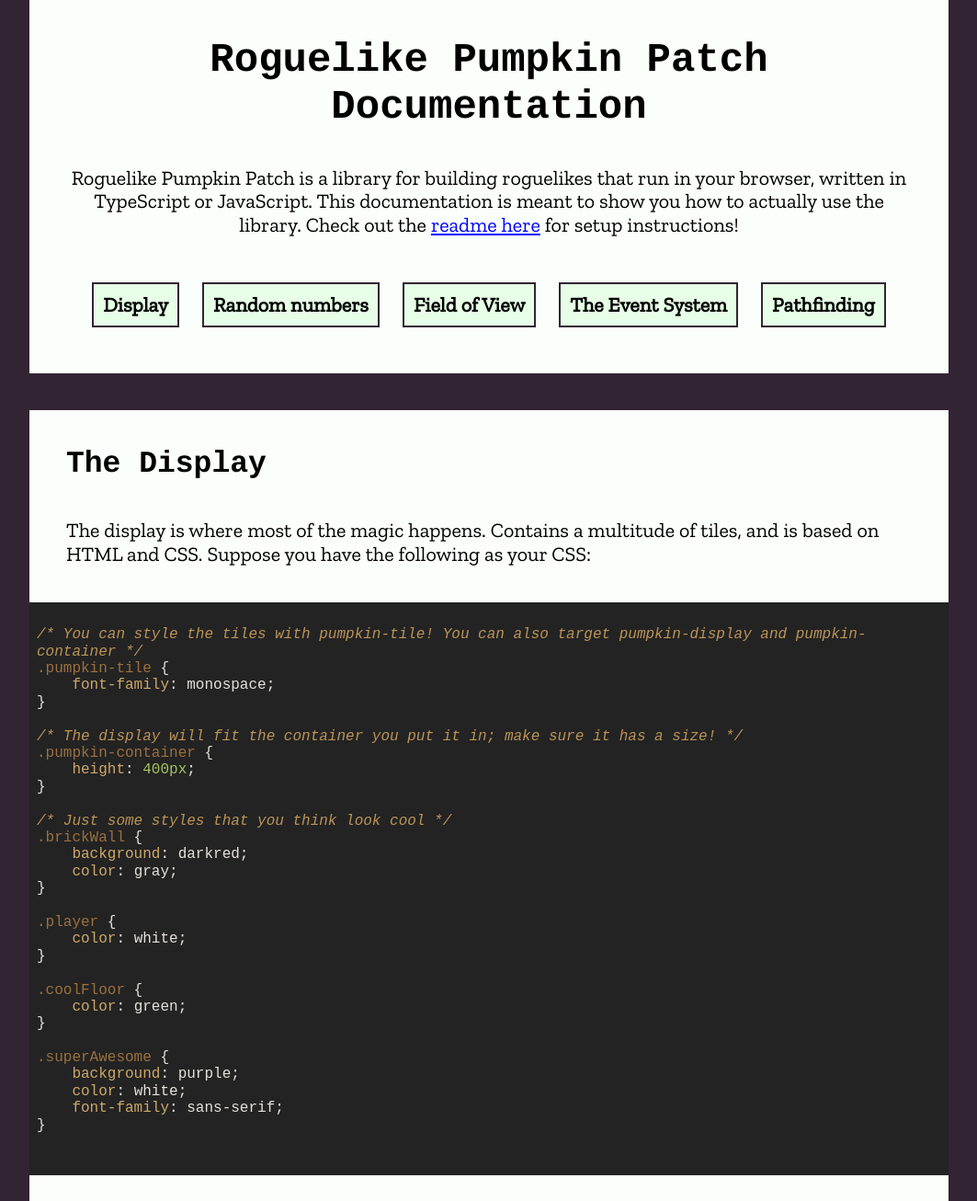
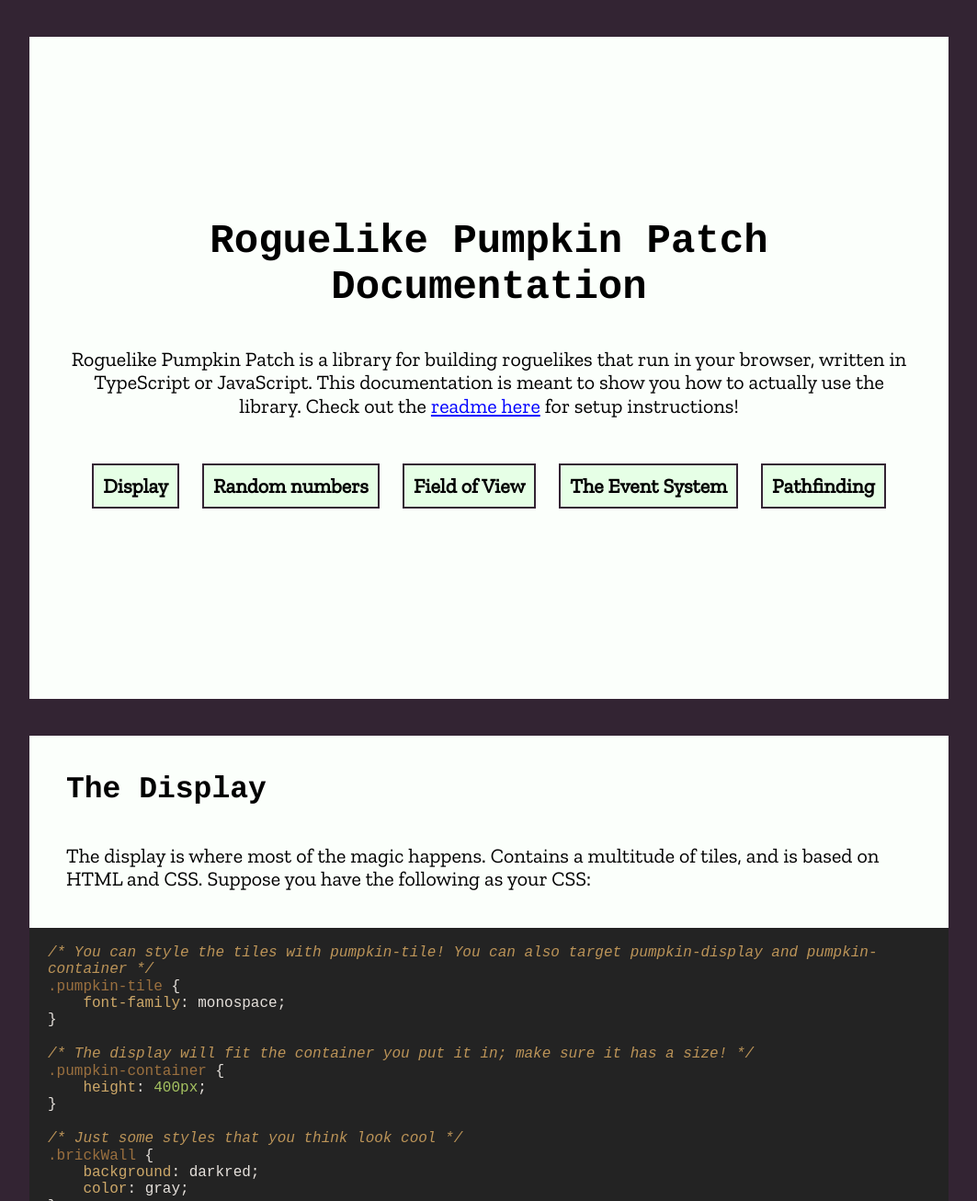
Before and after one commit to laurheth/roguelike-pumpkin-patch, a website built with webpack: page docs/index.html in a window 1280 px wide. Shown: the top 1306 px of the page at 92% size, without its empty margins (108-1171 px from the left). Built offline with nearby package versions, Linux system fonts and the light colour scheme.

Commit message:
More tweaks to the docs.

```diff
--- a/docs/index.html
+++ b/docs/index.html
@@ -107,6 +107,7 @@ window.addEventListener("resize",()=>{
 });
 
 // Lets draw some stuff
+// Note, x and y are relative to the top left corner!
 for (let x=0; x < params.width; x++) {
     for (let y=0; y < params.height; y++) {
         // Draw some walls
@@ -168,7 +169,7 @@ display.dimensions = display.calculateDimensions();
 const tile = display.getTile(x,y);
                 </code></pre>
                 <p>
-                    Lastly, while the default style for the display is a black background with white foreground, this is handled by CSS inserted into the pages head; you can just override it, and set any other styles you'd like, with your own stylesheet by accessing pumpkin-container. The only detail that is handled inline is the font size, which is tied to tile size, and even that can be changed by using the tileSize property (see earlier!)
+                    Lastly, while the default style for the display is a black background with white foreground, this is handled by CSS inserted into the pages head; you can just override it, and set any other styles you'd like, with your own stylesheet by accessing pumpkin-container. The only details that are handled inline are the font size, tile size, and tile position, and you can use the tileSize setter to change the first two.
                 </p>
                 <pre><code>
 .pumpkin-container.colorDisplay {
@@ -533,7 +534,7 @@ pathDisplay.updateTile(startPos[0], startPos[1], '@');
     <footer>
         <div class="wrapper">
             <p>Syntax highlighting in code blocks from <a href="https://highlightjs.org/">highlight.js</a>; it's pretty cool, you should try it.</p>
-            <p>Roguelike Pumpkin Patch is &copy; <a href="https://laurheth.itch.io/">Lauren Hetherington 2021</a></a></p>
+            <p>Roguelike Pumpkin Patch is &copy; <a href="https://laurheth.itch.io/">Lauren Hetherington</a> 2021</p>
         </div>
     </footer>
 
--- a/docs/style.css
+++ b/docs/style.css
@@ -46,8 +46,9 @@ header {
     flex-direction: column;
     justify-content: center;
     padding: 2rem 0;
-    margin-bottom: 2rem;
+    margin: 2rem 0;
     text-align: center;
+    min-height: calc(100vh - 4rem);
 }
 
 h1 {
@@ -106,10 +107,16 @@ p:last-child {
     margin-bottom: 0;
 }
 
+code.hljs {
+    padding: 0 1rem;
+    background: #232323;
+}
+
 pre {
     white-space: pre-wrap;
     font-size: 0.8rem;
     margin: 0;
+    background-color: #232323;
 }
 
 /* Footer */
--- a/package.json
+++ b/package.json
@@ -43,6 +43,7 @@
   },
   "files": [
     "dist",
-    "lib"
+    "lib",
+    "docs"
   ]
 }
```
